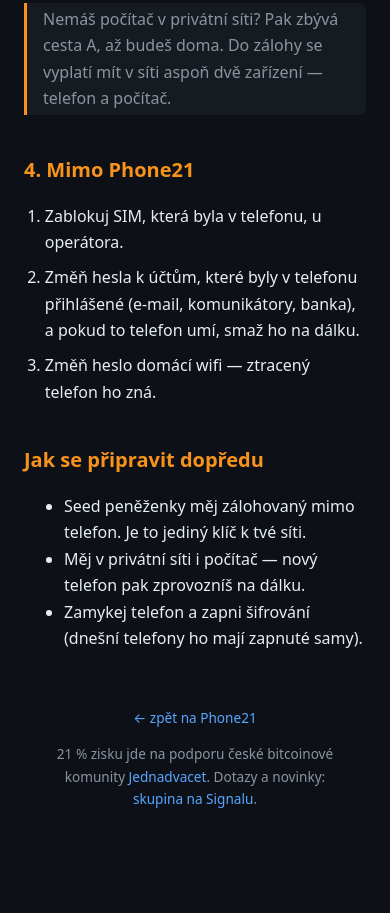
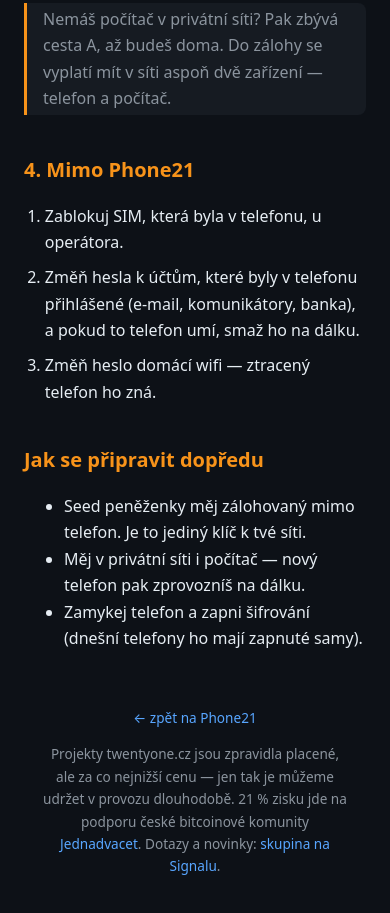
Before and after one commit to twentyone-cz/phone21, a plain HTML site: page web/phone/kradez.html in a window 390 px wide. Shown: the part 2753-3666 px from the top of the page. Before the commit the page ends 3641 px from the top, so only its background shows below. Drawn offline with Linux system fonts and the light colour scheme.

Commit message:
Web phone: patička — projekty placené za co nejnižší cenu kvůli dlouhodobému provozu
Co-Authored-By: Claude Opus 5.5 <noreply@anthropic.com>

```diff
--- a/web/phone/kradez.html
+++ b/web/phone/kradez.html
@@ -127,7 +127,8 @@ a počítač.</p>
 
 <footer>
   <a href="/">← zpět na Phone21</a>
-  <p>21&nbsp;% zisku jde na podporu české bitcoinové komunity <a href="https://jednadvacet.org/">Jednadvacet</a>.
+  <p>Projekty twentyone.cz jsou zpravidla placené, ale za co nejnižší cenu — jen tak je
+  můžeme udržet v&nbsp;provozu dlouhodobě. 21&nbsp;% zisku jde na podporu české bitcoinové komunity <a href="https://jednadvacet.org/">Jednadvacet</a>.
   Dotazy a&nbsp;novinky: <a href="https://signal.group/#CjQKICmoKjOVbdR0LyWIVcwUXF0J8936DWpigeQixb7Zy48zEhB-mUTZ-Y6CxGUMUHZ2SbKp">skupina na Signalu</a>.</p>
 </footer>
 </main>
```
Also changed, not shown: web/phone/index.html (+2 -1 lines), web/phone/instalace.html (+2 -1 lines), web/phone/kontakty.html (+2 -1 lines).
